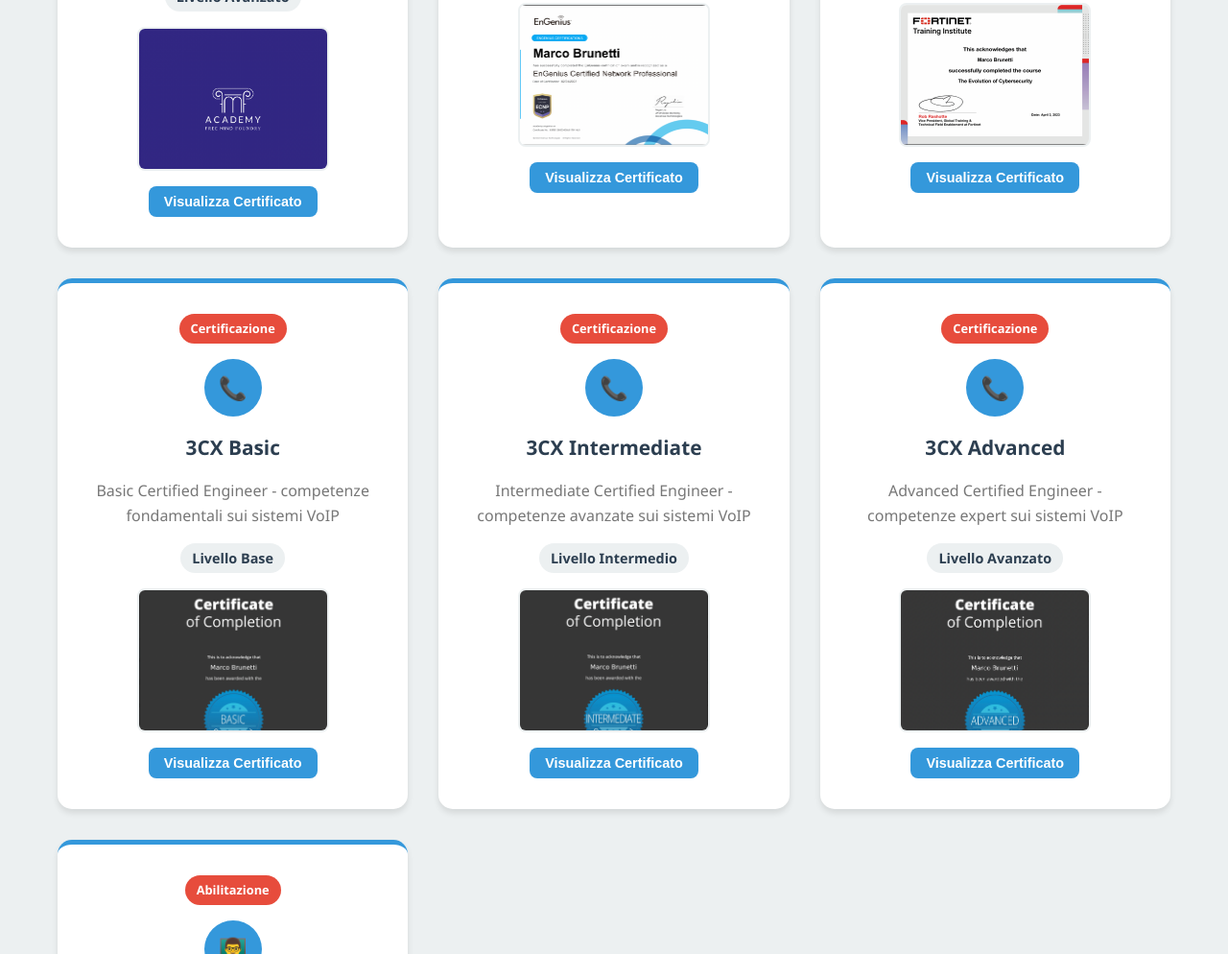
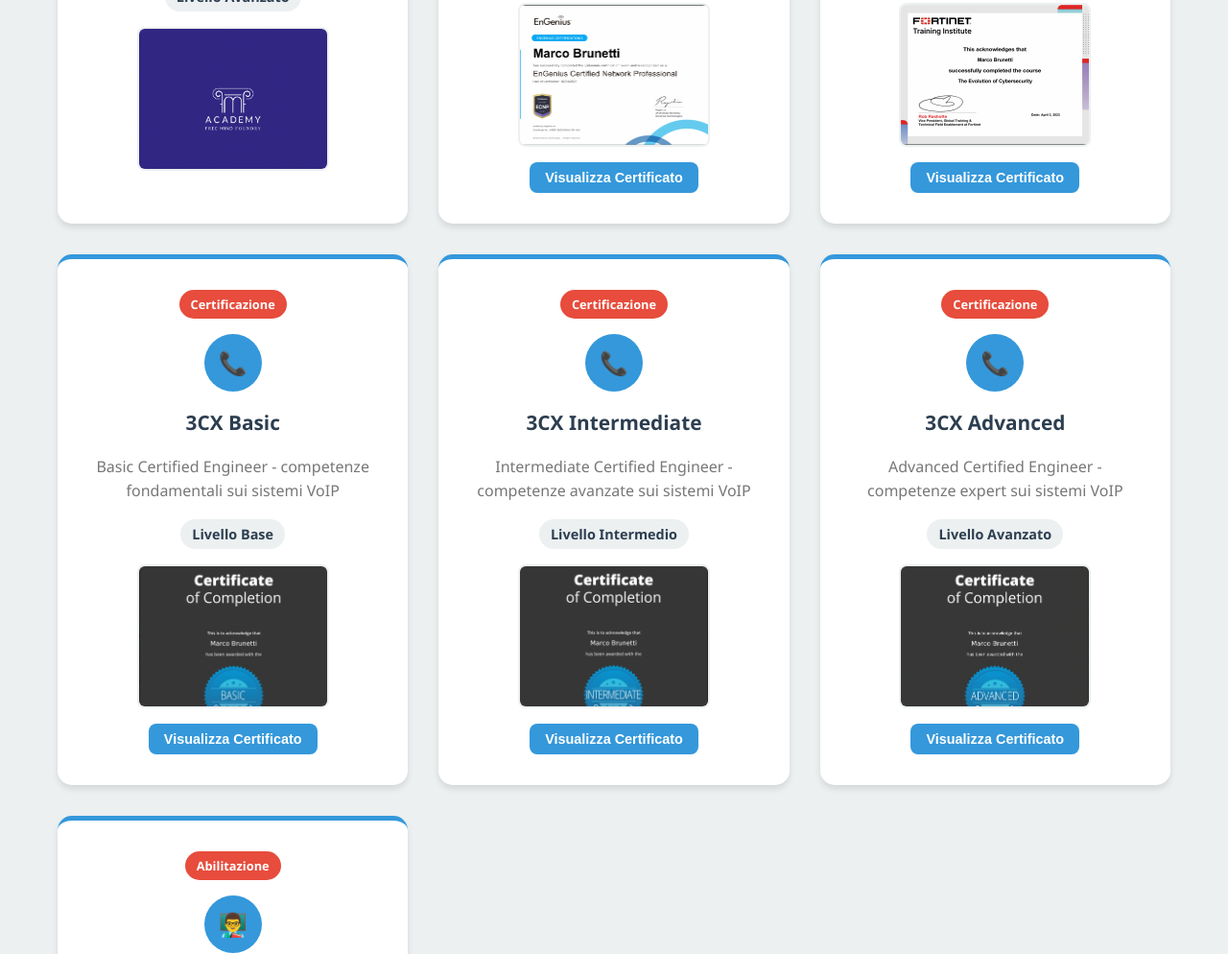
Before and after one commit to marcobrunetti14-crypto/cvbrunetti.github.io-, a plain HTML site: page index.html in a window 1280 px wide. Shown: the part 4027-5021 px from the top of the page at 96% size. Drawn offline with Linux system fonts and the light colour scheme.

Commit message:
Update index.html

```diff
--- a/index.html
+++ b/index.html
@@ -967,7 +967,7 @@
                         <div class="certificate-placeholder" id="ccna-placeholder" onclick="openModal('assets/images/certificates/ccna.jpg', 'Certificato CCNA')">
                             🖼️ Anteprima CCNA
                         </div>
-                        <button class="btn btn-primary btn-small" onclick="openModal('assets/images/certificates/ccna.jpg', 'Certificato CCNA')">Visualizza Certificato</button>
+
                     </div>
                 </div>
 
```
